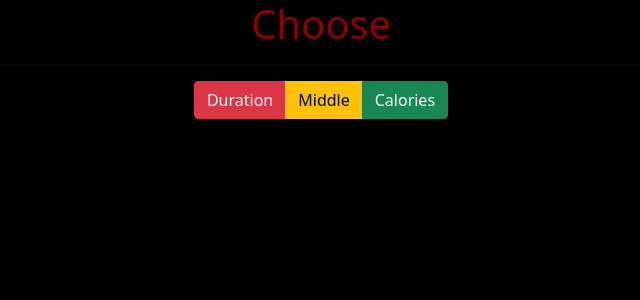
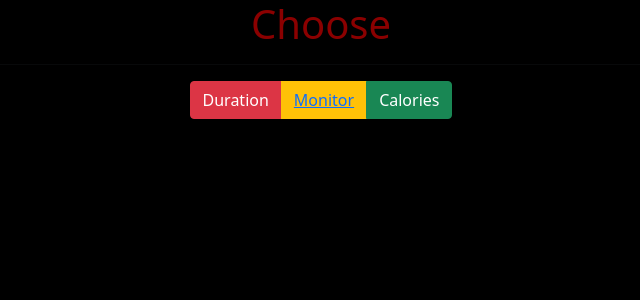
Before and after one commit to Jman-code/flaskworkTest2, a Flask app: page / in a window 1280 px wide. Shown: the top 300 px of the page, without its empty margins (319-959 px from the left). Run offline with Flask 3, Linux system fonts and the light colour scheme.

Commit message:
Initial Commit to push Heroku

```diff
--- a/templates/tablet.html
+++ b/templates/tablet.html
@@ -5,7 +5,7 @@
 <hr>
 <div class="btn-group" role="group" aria-label="Basic mixed styles example">
   <button type="button" class="btn btn-danger" id="duration">Duration</button>
-  <button type="button" class="btn btn-warning" id="middle">Middle</button>
+  <button class="btn btn-warning" id="middle"><a href="{{ url_for('monitor') }}">Monitor</a></button>
   <button type="button" class="btn btn-success" id="calories">Calories</button>
 </div>
 
```
